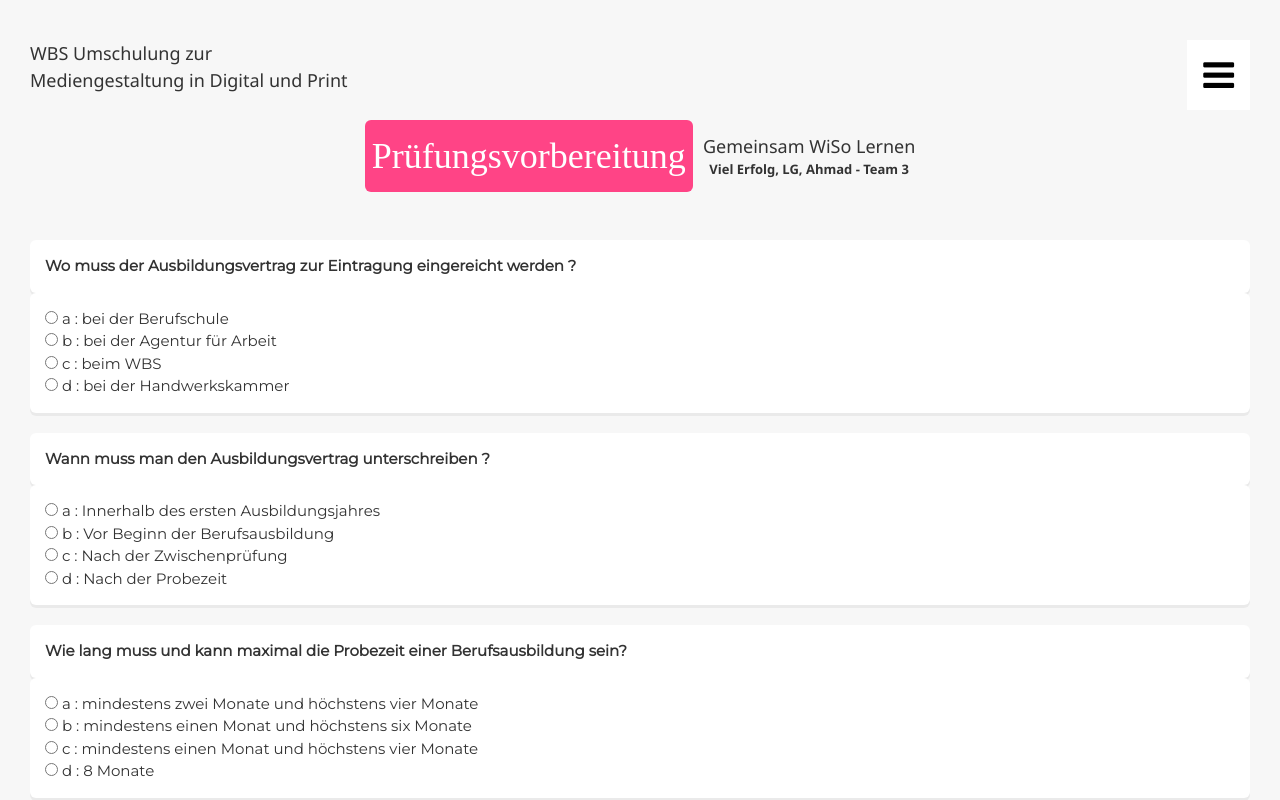
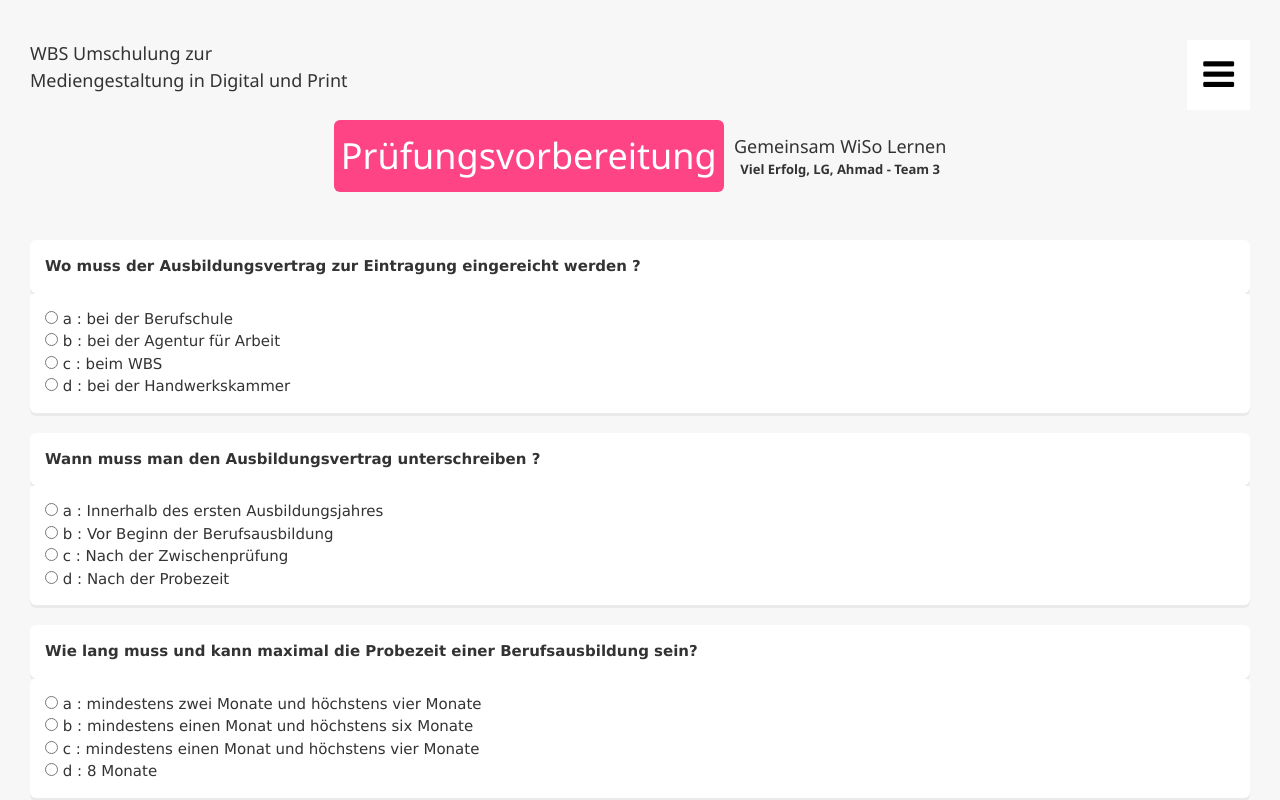
Before and after one commit to aalassi/wiso, a plain HTML site: page index.html in a window 1280 px wide. Shown: the top 800 px of the page. Drawn offline with nearby package versions, Linux system fonts and the light colour scheme.

Commit message:
Update style.css

```diff
--- a/style.css
+++ b/style.css
@@ -5,11 +5,11 @@ html {
 body{
 	background-color: #f7f7f7;
 	font-size: 20px;
-	font-family: sans-serif;
+	/* font-family: sans-serif; */
 	color: #333;
     padding: 2rem;
     margin: 1rem;
-	font-family: "Montserrat", sans-serif !important;
+	/* font-family: "Montserrat", sans-serif !important; */
 }
 
 /*
@@ -31,7 +31,7 @@ body{
     background: #ff4486 !important;
     color: #fff;
     border-radius: 6px;
-    font-family: 'Oleo Script', serif;
+   /* font-family: 'Oleo Script', serif; */
     font-weight: 400;
     padding: 0.25em 0.2em 0.25em 0.2em;
     font-size: 1em;
@@ -95,7 +95,7 @@ body{
   display: block;
 }
 #submit{
-	font-family: sans-serif;
+	/* font-family: sans-serif; */
 	font-size: 20px;
 	background-color: #279;
 	color: #fff;
@@ -112,7 +112,7 @@ body{
 
 
 #submit:hover{
-	    background-color: #fff;
+	background-color: #fff;
     color: #38a;
     border: solid;
 }
@@ -122,7 +122,7 @@ body{
 	margin-bottom: 20px;
 }
 
-body,h1 {font-family: "Montserrat", sans-serif}
+/* body,h1 {font-family: "Montserrat", sans-serif} */
 img {margin-bottom: -7px}
 .w3-row-padding img {margin-bottom: 12px}
 
```
